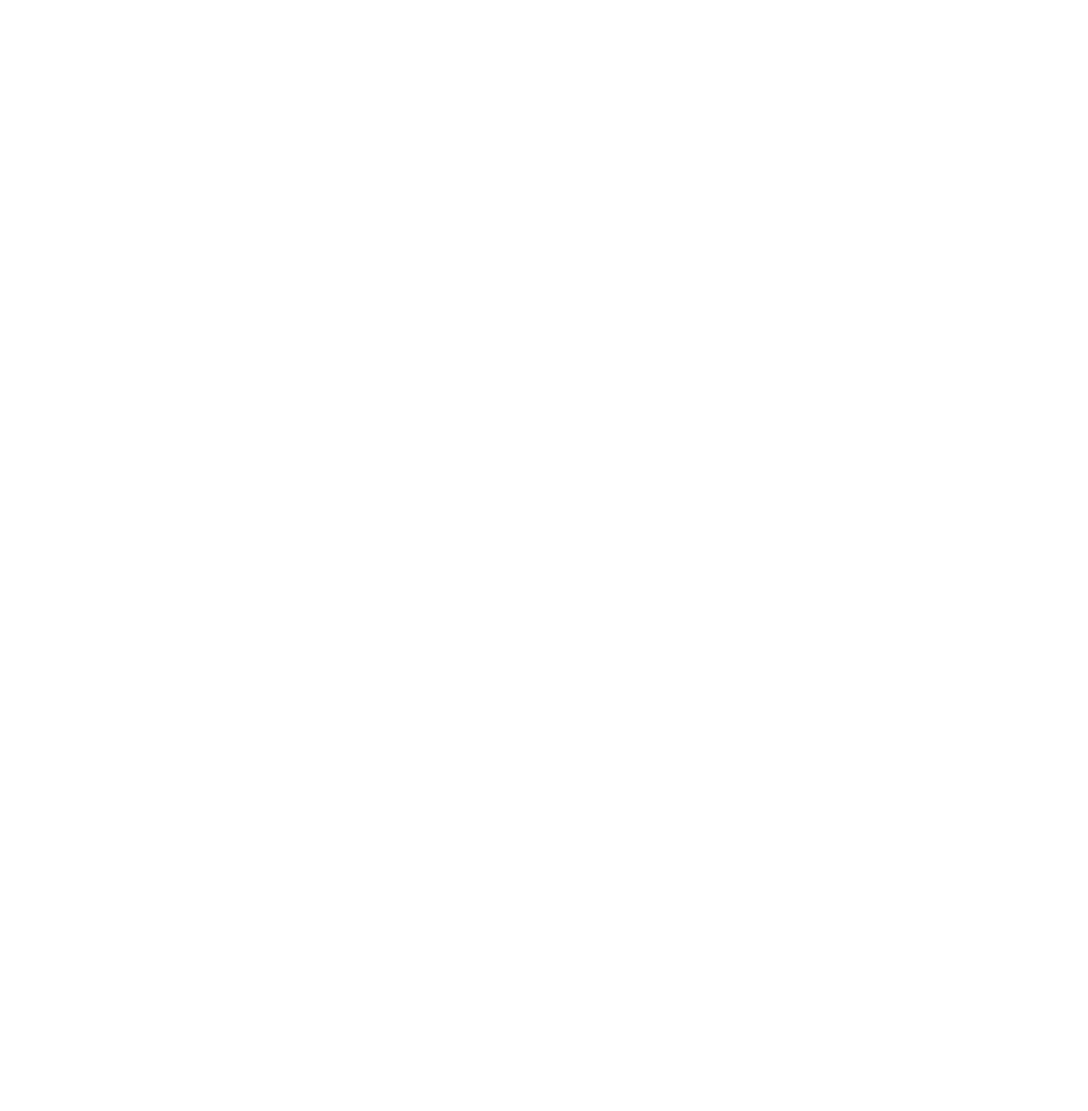
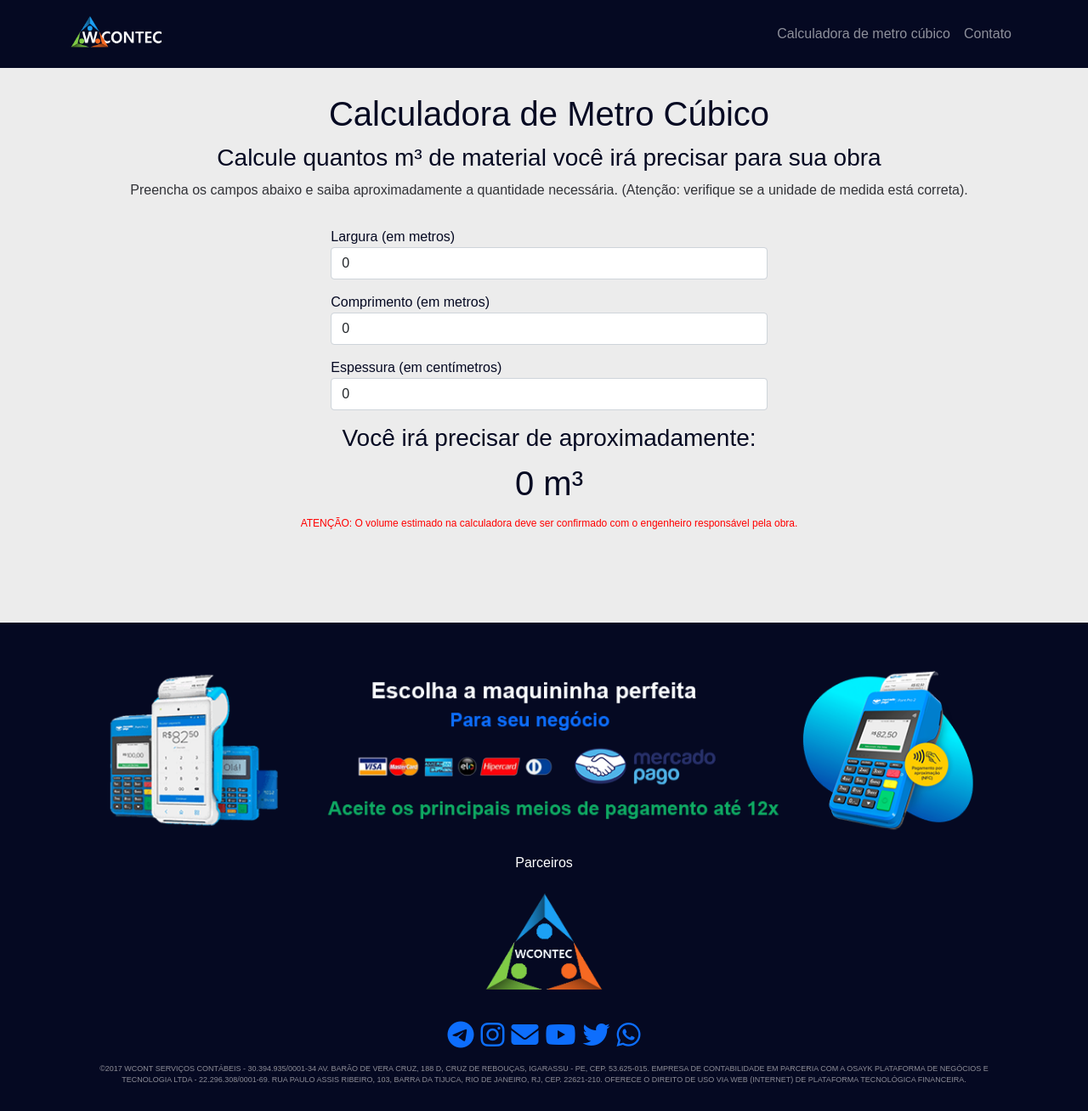
Before and after one commit to wellingtondacostaavles/wcontec-site-blog, a React (Create React App) app: page /calculadora-metros-cubicos in a window 1280 px wide. Shown: the whole page at 85% size. Before the commit the page ends 800 px from the top, so only its background shows below. Built offline with nearby package versions, Linux system fonts and the light colour scheme.

Commit message:
commit calculadora de metro cubico

```diff
--- a/public/styles.css
+++ b/public/styles.css
@@ -82,7 +82,7 @@
 #abrir-empresa-gratis{
     background-color: #ffffff;
     color: #323338;
-    padding: 9% 3% 21% 3%;
+    padding: 8% 3% 21% 3%;
 }
 
 #abrir-empresa-gratis img {
--- a/src/blog.jsx
+++ b/src/blog.jsx
@@ -5,6 +5,7 @@
 import Site from './site/site.jsx';
 import Descadastrese from './descadastrese/descadastrese.jsx';
 import Descadastramento from './descadastrese/descadastramento.jsx';
+import Calculadorametroscubicos from './calculadoras/calculadorametroscubicos.jsx';
 import Home from './blog/Home/home.jsx';
 import Naosepodeculparcargatributaria from './blog/Artigo/naosepodeculparcargatributaria.jsx';
 import Mei from './blog/Artigo2/mei.jsx';
@@ -34,6 +35,7 @@
     <Route exact path='/' component={Site} />
     <Route exact path='/descadastrese' component={Descadastrese} />
     <Route exact path='/descadastramento-realizado-com-sucesso' component={Descadastramento} />
+    <Route exact path='/calculadora-metros-cubicos' component={Calculadorametroscubicos} />
     <Route exact path='/blog' component={Home} />
     <Route exact path='/blog/nao-se-pode-culpar-a-cargatributaria' component={Naosepodeculparcargatributaria} />
     <Route exact path='/blog/mei' component={Mei} />
--- a/src/blog/Artigo10/inssentendacomoeaaposentadoriadequemmudadesexo.jsx
+++ b/src/blog/Artigo10/inssentendacomoeaaposentadoriadequemmudadesexo.jsx
@@ -19,7 +19,7 @@
     <section id="inssentendacomoeaaposentadoriadequemmudadesexo">
 
             <div className="container">
-                <div className="row">
+                    <div className="row">
                     <h3>Advogado Rômulo Saraiva</h3>
                     <p>De acordo como explica ao forum contábeis o advogado Rômulo Saraiva, especialista em Previdência Social, há diferença etária para quem passa a se identificar com o gênero feminino há a possibilidade de gerar o direito de se aposentar três anos mais cedo. O contrário já reflete o ônus de esperar mais tempo.</p>
                     <p>Rômulo ressalta, embora o Supremo Tribunal Federal, na ação direta de inconstitucionalidade nº 4.275, tenha decidido na que a autoidentificação das pessoas é um direito fundamental da personalidade em reconhecer a identidade de gênero, a Justiça ainda não se posicionou em caráter nacional sobre como fica a questão previdenciária, tendo em vista que além do requisito etário a carência, a expectativa de vida e o método de cálculo podem repercutir no valor financeiro a depender do gênero da pessoa.</p>
--- /dev/null
+++ b/src/calculadoras/Components/Contato/contato.jsx
@@ -0,0 +1,43 @@
+import React from 'react';
+import {Link} from 'react-router-dom';
+
+function Footer(){
+  var ano = new Date().getFullYear();
+
+    return <section id="contato">
+
+        <div className="row text-center">
+                <div className="titulo">
+                    <h6>Parceiros</h6>
+               </div>
+            </div>
+
+      <div className="container">
+            <div className="row">
+              <div className="col-lg-12">
+              <a href="https://www.wcontec.com.br/" target="_blank"><img src="/Images/Logo-WCONTEC.P.png" /></a>
+             </div>
+
+            <div>
+                  <ul className="list-unstyled list-inline social text-center">
+                      <li className="list-inline-item"><a href="https://t.me/+bLsp1DsfZOo2M2Ix" target="_blank"><i className="fa fa-telegram fa-2x"></i></a></li>
+                      <li className="list-inline-item"><a href="https://instagram.com/wcontec?r=nametag" target="_blank"><i className="fa fa-instagram fa-2x"></i></a></li>
+                      <li className="list-inline-item"><a href="mailto:contato@wcontec.com.br"><i className="fa fa-envelope fa-2x"></i></a></li>
+                      <li className="list-inline-item"><a href="https://www.youtube.com/channel/UCAS5k1jRgeZqXSnd8W4Jfcg" target="_blank"><i className="fa fa-youtube fa-2x"></i></a></li>
+                      <li className="list-inline-item"><a href="https://twitter.com/w_contec" target="_blank"><i className="fa fa-twitter fa-2x"></i></a></li>
+                      <li className="list-inline-item"><a href="https://chat.whatsapp.com/Co4DkBgkhrr6XSDiRL3CBP" target="_blank"><i className="fa fa-whatsapp fa-2x"></i></a></li>
+                  </ul>
+              </div>
+            </div>
+            <div className="container">
+              <div className="row">
+                  <div className="titulo formtext">
+                      <p>©2017 WCONT SERVIÇOS CONTÁBEIS - 30.394.935/0001-34 AV. BARÃO DE VERA CRUZ, 188 D, CRUZ DE REBOUÇAS, IGARASSU - PE, CEP. 53.625-015. EMPRESA DE CONTABILIDADE EM PARCERIA COM A OSAYK PLATAFORMA DE NEGÓCIOS E TECNOLOGIA LTDA - 22.296.308/0001-69. RUA PAULO ASSIS RIBEIRO, 103, BARRA DA TIJUCA, RIO DE JANEIRO, RJ, CEP. 22621-210. OFERECE O DIREITO DE USO VIA WEB (INTERNET) DE PLATAFORMA TECNOLÓGICA FINANCEIRA.</p>
+                </div>
+              </div>
+            </div>
+      </div>
+    </section>;
+  }
+
+export default Footer;
--- /dev/null
+++ b/src/calculadoras/Components/Navbar/navbar.jsx
@@ -0,0 +1,34 @@
+import React from 'react';
+import {Link} from 'react-router-dom';
+
+
+function Menu(){
+    return <nav className="navbar fixed-top navbar-expand-md navbar-dark">
+
+    <div className="container">
+
+        <a className="navbar-brand" href="https://www.wcontec.com.br/" target="_blank">
+          <img src="Images/logo-wcontec.png" alt="" height="54" />
+        </a>
+
+        <button className="navbar-toggler" type="button" data-bs-toggle="collapse" data-bs-target="#navbarSupportedContent" aria-controls="navbarSupportedContent" aria-expanded="false" aria-label="Toggle navigation">
+          <span className="navbar-toggler-icon"></span>
+        </button>
+
+        <div className="collapse navbar-collapse" id="navbarSupportedContent">
+          <ul className="navbar-nav ms-auto">
+            <li className="nav-item">
+              <a className="nav-link" aria-current="page" href="#calculadorametroscubicos">Calculadora de metro cúbico</a>
+            </li>
+
+            <li className="nav-item">
+              <a className="nav-link" aria-current="page" href="#contato">Contato</a>
+            </li>
+          </ul>
+        </div>
+
+    </div>
+  </nav>;
+  }
+
+export default Menu;
--- /dev/null
+++ b/src/calculadoras/calculadorametroscubicos.jsx
@@ -0,0 +1,67 @@
+import React, {useState, useEffect} from 'react';
+import Navbar from '../calculadoras/Components/Navbar/navbar';
+import Parceiros from '../blog/Components/Parceiros/parceiros';
+import Footer from '../calculadoras/Components/Contato/contato';
+import './calculadoras.css';
+
+function Calculadorametroscubicos(){
+  const [nro1, setNro1] = useState(0);
+  const [nro2, setNro2] = useState(0);
+  const [nro3, setNro3] = useState(0);
+  const [resultado, setResultado] = useState(0);
+  const [operacao, setOperacao] = useState('Multiplicar');
+
+  const calcular = () =>{
+
+    if(operacao=="Multiplicar")
+    return parseFloat(nro1) * parseFloat(nro2) * parseFloat(nro3) / 100;
+  }
+
+  useEffect (() =>{setResultado(calcular())},[nro1, nro2, nro3, operacao]);
+
+
+    return <div>
+      <Navbar/>
+
+      <section id="calculadorametroscubicos">
+
+
+      <div className="container">
+          <div className="row">
+              <div className="calculadora">
+                <h1>Calculadora de Metro Cúbico</h1>
+                <h3>Calcule quantos m³ de material você irá precisar para sua obra</h3>
+                <p>Preencha os campos abaixo e saiba aproximadamente a quantidade necessária. (Atenção: verifique se a unidade de medida está correta).</p>
+            </div>
+          </div>
+
+          <form>
+              <div>
+                <label>Largura (em metros)</label>
+                <input className="form-control" type="number" value={nro1} onChange={(e) => setNro1(e.target.value)} />
+              </div>
+              <div>
+                <label>Comprimento (em metros)</label>
+                <input className="form-control" type="number" value={nro2} onChange={(e) => setNro2(e.target.value)} />
+              </div>
+              <div>
+                <label>Espessura (em centímetros)</label>
+                <input className="form-control" type="number" value={nro3} onChange={(e) => setNro3(e.target.value)} />
+              </div>
+            </form>
+
+          <div className="container">
+            <div className="row">
+              <h3>Você irá precisar de aproximadamente:</h3>
+              <h1>{resultado} m³</h1>
+              <p><span className="segundo-p">ATENÇÃO: O volume estimado na calculadora deve ser confirmado com o engenheiro responsável pela obra.</span></p>
+            </div>
+          </div>
+      </div>
+      </section>
+      <Parceiros/>
+      <Footer/>
+    </div>
+  }
+
+export default Calculadorametroscubicos;
--- /dev/null
+++ b/src/calculadoras/calculadoras.css
@@ -0,0 +1,57 @@
+h1,
+h2,
+h3,
+h4,
+h5,
+h6 {
+  line-height: 1.3;
+  font-family: Effra, sans-serif, Arial, sans-serif;
+}
+
+.segundo-h1 {
+  color: #0d6efd;
+}
+
+* {
+  padding: 0;
+  margin: 0;
+}
+
+p {
+  color: #323338;
+  font-family: Effra, sans-serif;
+}
+.segundo-p {
+  color: red;
+  font-size: 12px;
+}
+
+/* NAVBAR */
+
+.navbar {
+  background-color: #050922;
+  font-family: Effra, sans-serif;
+  color: #ffffff;
+}
+
+/* BANNER */
+
+#calculadorametroscubicos {
+  background-color: #ececec;
+  color: #050922;
+  padding: 108px 0 90px 12px;
+  text-align: center;
+}
+
+form {
+  font-family: Effra, sans-serif;
+  text-align: left;
+  margin: 15px 0 15px 0;
+  padding: 0 27% 0 27%;
+}
+
+form div {
+  display: flex;
+  flex-direction: column;
+  margin-bottom: 15px;
+}
--- a/src/site/Components/inicio.jsx
+++ b/src/site/Components/inicio.jsx
@@ -12,8 +12,8 @@
                 <div className="col-lg-6">
                     <h3> Descomplicamos a Gestão Contábil e Financeira da sua empresa <span className="segundo-h3">controle seu negócio em uma plataforma intuitiva.</span></h3>
                     <h6> A wcontec disponibiliza uma plataforma de gestão financeira e assessoria contábil online que ajuda você empreendedor a gerenciar seu negócio de forma simples, segura e eficaz.</h6>
-                    <a href="https://wcontec.osayk.com.br/#/cadastro" className="btn btn-success btn-lg btn-banner">Teste Grátis</a>
-                    <a href="https://wcontec.osayk.com.br/#/login" className="btn btn-outline-primary btn-lg btn-banner">Acesse a Plataforma</a>
+                    <a href="https://wcontec.osayk.com.br/#/cadastro" target="_blank" className="btn btn-success btn-lg btn-banner">Teste Grátis</a>
+                    <a href="https://wcontec.osayk.com.br/#/login" target="_blank" className="btn btn-outline-primary btn-lg btn-banner">Acesse a Plataforma</a>
                 </div>
             </div>
         </div>
--- a/src/site/Components/precos.jsx
+++ b/src/site/Components/precos.jsx
@@ -21,7 +21,7 @@
                             <p>Para micro empreendedor individual (MEI) a partir de</p>
                             <h2>R$ 69,90<small className="text-muted"> /mês</small></h2>
                             <p>O contrato terá vigência de 12 meses renovados automaticamente</p>
-                            <a href="https://wcontec.osayk.com.br/#/cadastro" className="btn btn-lg btn-outline-primary btn-artigos">Assinar Agora</a>
+                            <a href="https://wcontec.osayk.com.br/#/cadastro" target="_blank" className="btn btn-lg btn-outline-primary btn-artigos">Assinar Agora</a>
                         </div>
                     </div>
                 </div>
@@ -35,7 +35,7 @@
                             <p>Serviços e/ou comercio (MEI, ME, EPP) a partir de</p>
                             <h2>R$ 319,80<small className="text-muted"> /mês</small></h2>
                             <p>O contrato terá vigência de 12 meses renovados automaticamente</p>
-                            <a href="https://wcontec.osayk.com.br/#/cadastro" className="btn btn-lg btn-primary btn-artigos">Assinar Agora</a>
+                            <a href="https://wcontec.osayk.com.br/#/cadastro" target="_blank" className="btn btn-lg btn-primary btn-artigos">Assinar Agora</a>
                         </div>
                     </div>
                 </div>
@@ -49,7 +49,7 @@
                             <p>Serviços e/ou comercio (MEI, ME, EPP) a partir de</p>
                             <h2>R$ 606,00<small className="text-muted"> /mês</small></h2>
                             <p>O contrato terá vigência de 12 meses renovados automaticamente</p>
-                            <a href="https://wcontec.osayk.com.br/#/cadastro" className="btn btn-lg btn-outline-primary btn-artigos">Assinar Agora</a>
+                            <a href="https://wcontec.osayk.com.br/#/cadastro" target="_blank" className="btn btn-lg btn-outline-primary btn-artigos">Assinar Agora</a>
                         </div>
                     </div>
                 </div>
```
